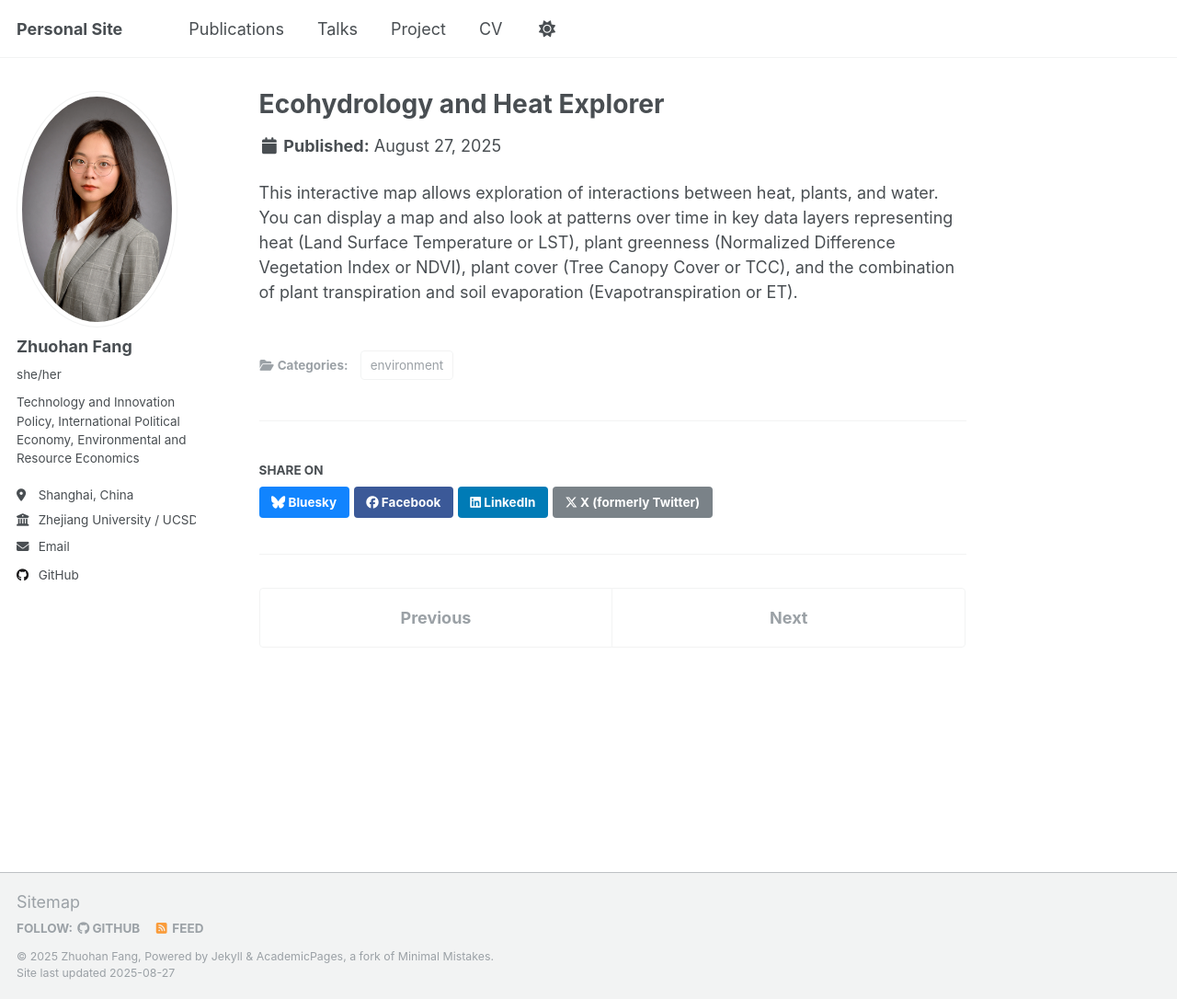
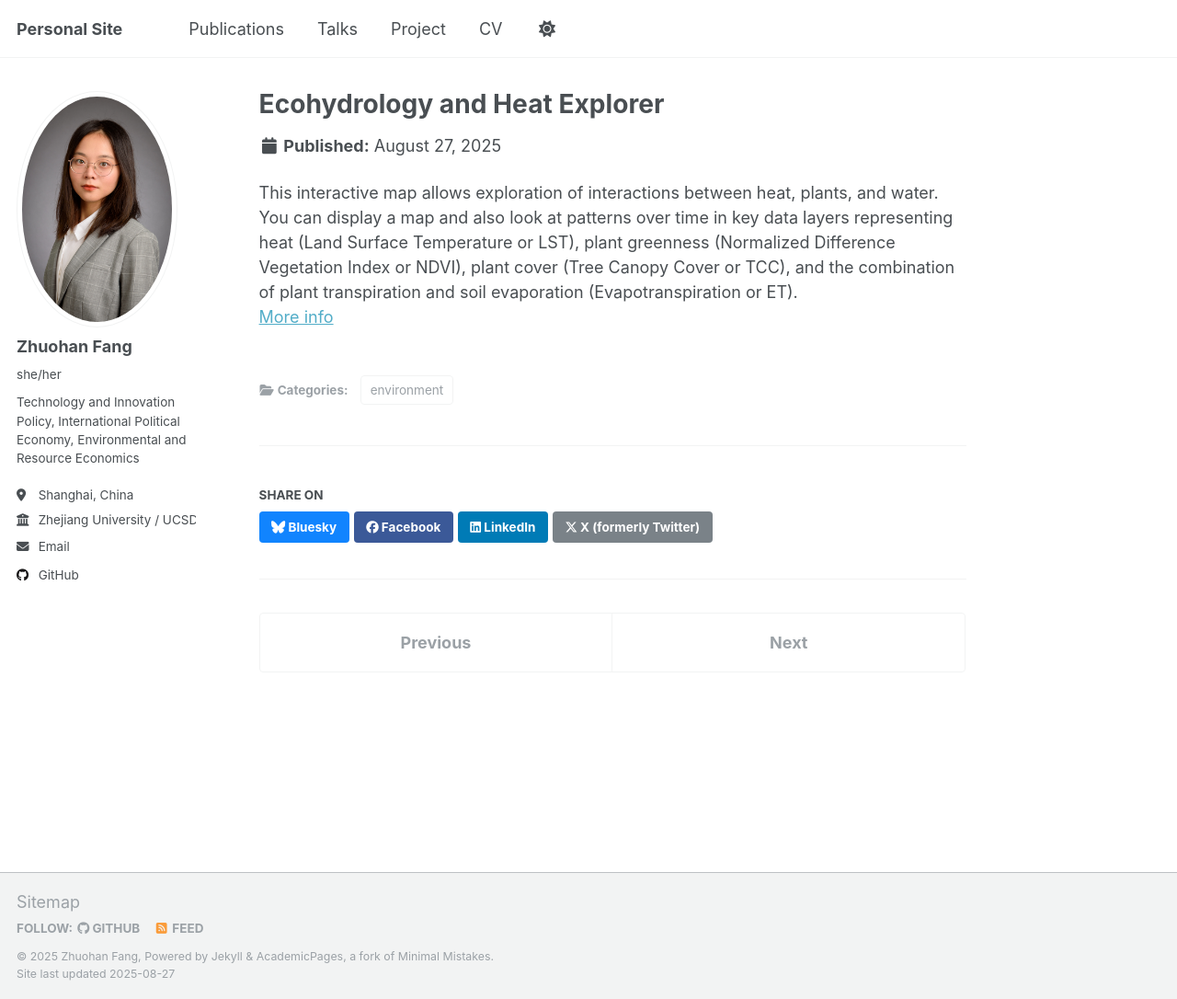
Before and after one commit to fzh200001/fzh200001.github.io, a Jekyll site: the page built from _portfolio/portfolio-2.md, in a window 1280 px wide and 1086 px high. Shown: the whole window at 92% size. Built offline with Jekyll 4.4.1, drawn with Linux system fonts in a browser that asks for light colours; a script that is not in the unit is left out.

Commit message:
Update portfolio-2.md

```diff
--- a/_portfolio/portfolio-2.md
+++ b/_portfolio/portfolio-2.md
@@ -9,3 +9,5 @@ permalink: /portfolio/portfolio-2
 ---
 
 This interactive map allows exploration of interactions between heat, plants, and water. You can display a map and also look at patterns over time in key data layers representing heat (Land Surface Temperature or LST), plant greenness (Normalized Difference Vegetation Index or NDVI), plant cover (Tree Canopy Cover or TCC), and the combination of plant transpiration and soil evaporation (Evapotranspiration or ET).
+<br/>
+<a href="https://ucsd-greening.projects.earthengine.app/view/ehe">More info</a>
```
